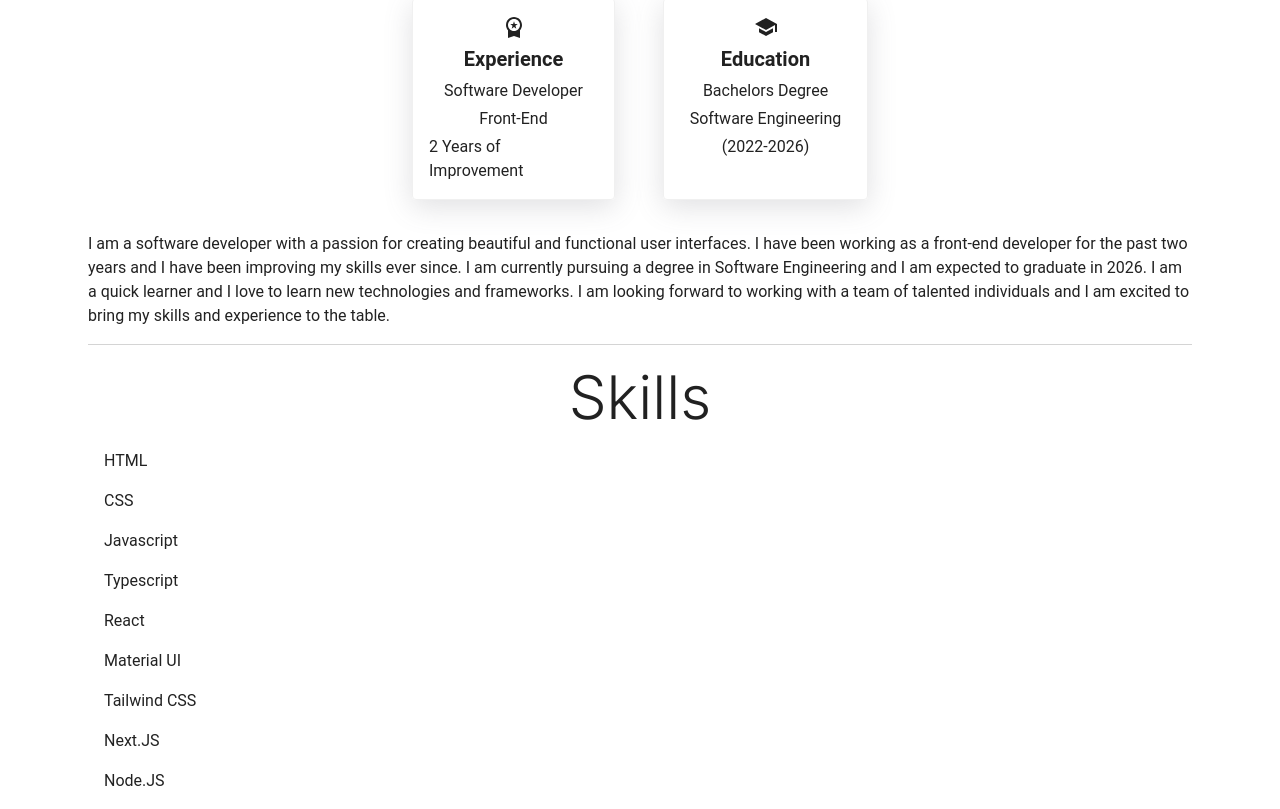
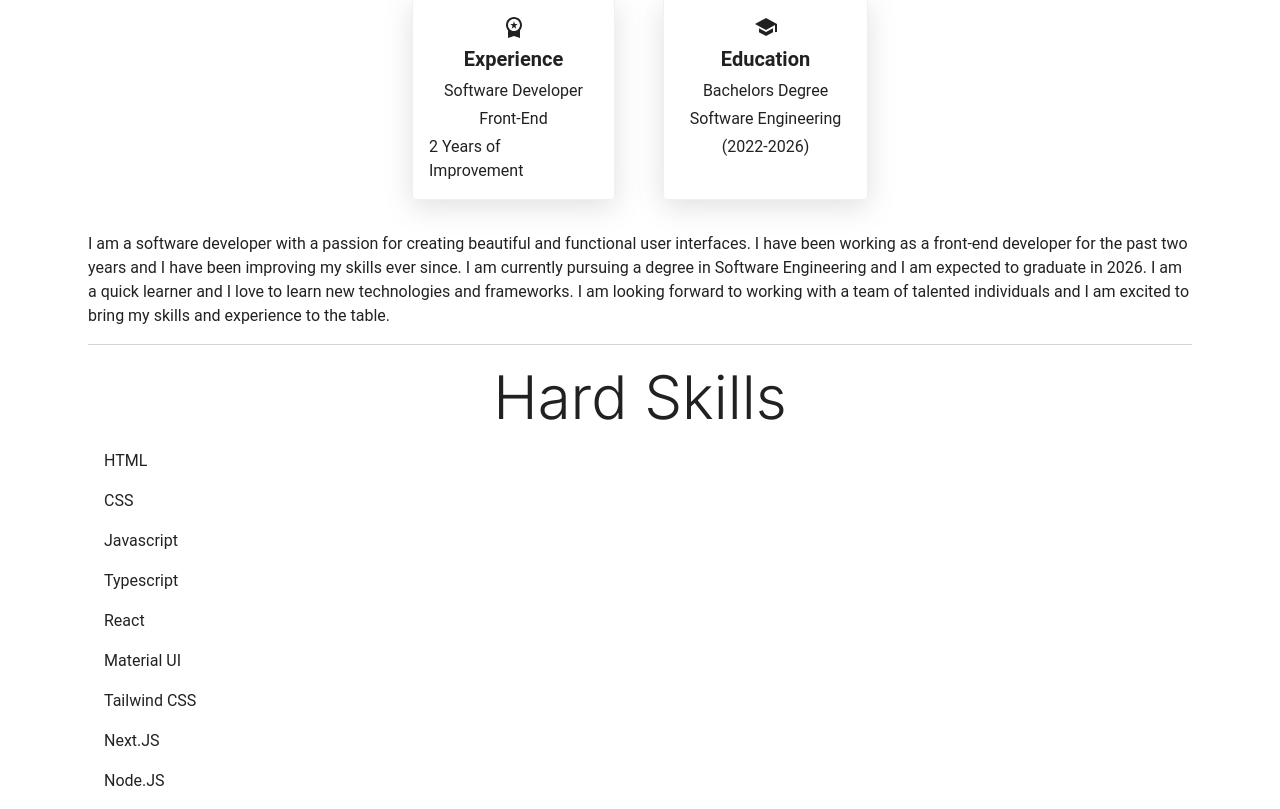
Before and after one commit to MarcusVNT/my-portfolio, a React (Vite) app: page / in a window 1280 px wide. Shown: the part 1074-1883 px from the top of the page. Built offline with nearby package versions, Linux system fonts and the light colour scheme; a web font is replaced by a local one.

Commit message:
fix: Hard Skill title.

```diff
--- a/src/pages/Home/sections/About/About.tsx
+++ b/src/pages/Home/sections/About/About.tsx
@@ -131,9 +131,8 @@ const About = () => {
         </Grid>
         <Grid>
           <Typography variant="h2" textAlign="center" fontFamily="Inter">
-            Skills
+            Hard Skills
           </Typography>
-          {/* <Stack flexDirection="row" gap="1rem" justifyContent="center"> */}
           <List>
             {hardSkillsArray.map((hardSkill, index) => (
               <ListItem key={index}>{hardSkill}</ListItem>
```
